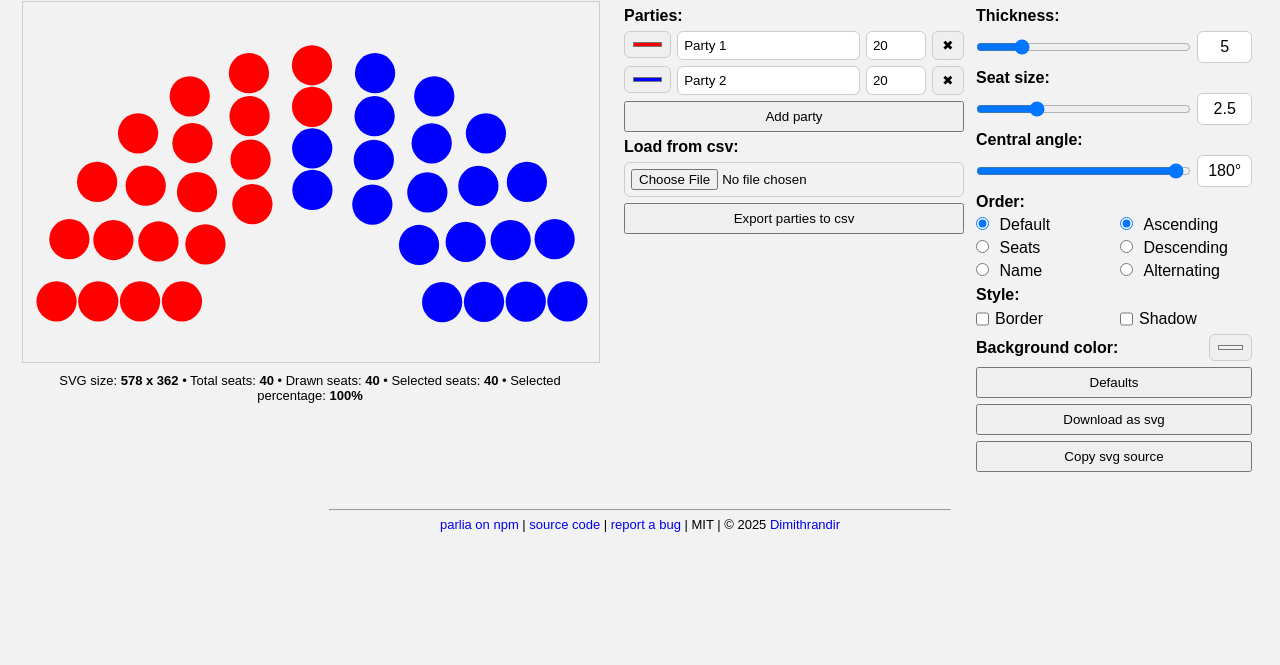
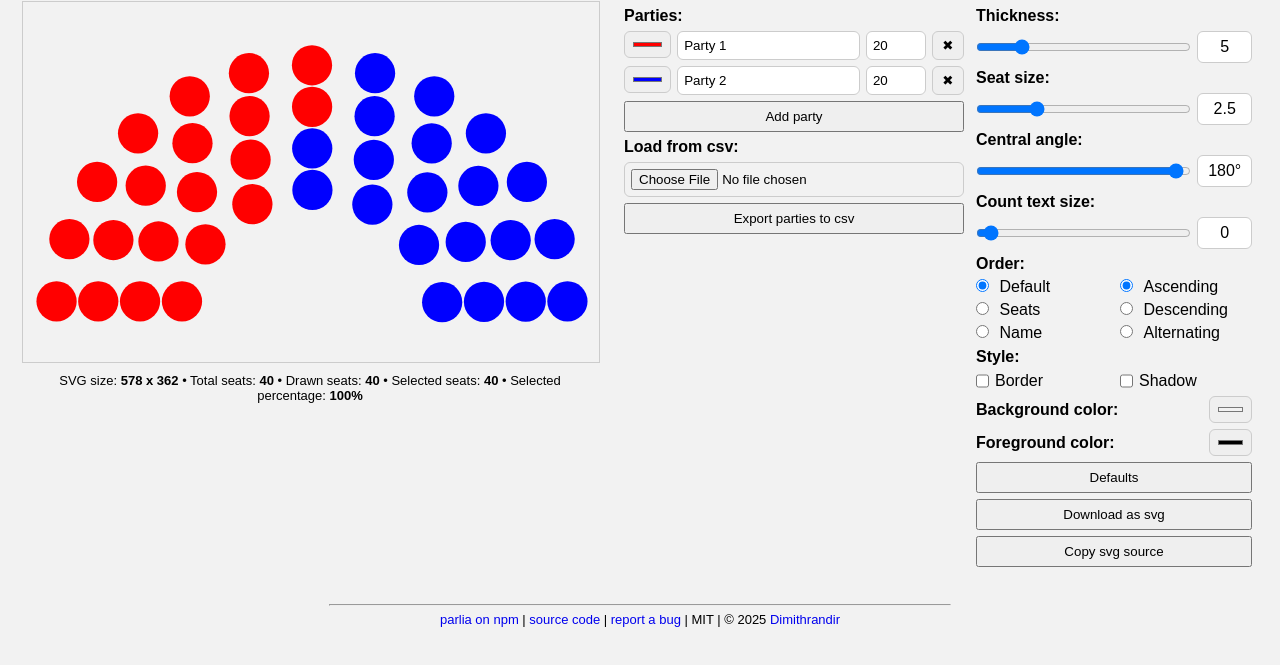
Before and after one commit to Dimithrandir/parlia, a website: page index.html in a window 1280 px wide. Both pictures are taken after a click on the button "Defaults". Shown: the part 55-720 px from the top of the page. Drawn offline with Linux system fonts and the light colour scheme.

Commit message:
feat: add count text controls fix: reset slider inputs on refresh

```diff
--- a/index.html
+++ b/index.html
@@ -40,18 +40,23 @@
 			<div class="settings-container">
 				<label>Thickness:</label>
 				<div class="form-row">
-					<input id="sliderRadius" type="range" min="40" max="100" value="50" class="slider"/>
+					<input id="sliderRadius" type="range" autocomplete="off" min="40" max="100" value="50" class="slider"/>
 					<output id="labelRadius" title="Adjust the thickness of the parliament by changing the ratio of the parliament width to parliament inner radius. A value of 5 means the inner radius of the parliament is 1/5 of its width. Bigger value means bigger parliament.">5</output>
 				</div>
 				<label>Seat size:</label>
 				<div class="form-row">
-					<input id="sliderRatio" type="range" min="20" max="40" value="25" class="slider"/>
+					<input id="sliderRatio" type="range" autocomplete="off" min="20" max="40" value="25" class="slider"/>
 					<output id="labelRatio" title="Adjust the seat size by changing the ratio of the side of a square with area equal to each seat's share of the parliament, to the radius of the actual seat. A value of 2.5 means the ratio of side to radius is 1/2.5. Smaller value means bigger seats.">2.5</output>
 				</div>
 				<label>Central angle:</label>
 				<div class="form-row">
-					<input id="sliderAngle" type="range" min="90" max="180" value="180" class="slider"/>
+					<input id="sliderAngle" type="range" autocomplete="off" min="90" max="180" value="180" class="slider"/>
 					<output id="labelAngle" title="Adjust the central angle of the parliament.">180°</output>
+				</div>
+				<label>Count text size:</label>
+				<div class="form-row">
+					<input id="sliderCount" type="range" autocomplete="off" min="0" max="100" value="0" class="slider"/>
+					<output id="labelCount" title="Adjust the ratio between the count text size and the inner radius of the parliament. A value of 0 mean no count text is displayed (default).">0</output>
 				</div>
 				<label>Order:</label>
 				<div class="form-row">
@@ -91,6 +96,10 @@
 					<label>Background color:</label>
 					<input type="color" id="inputBackground" class="input-background" value="#dddddd"/>
 				</div>
+				<div class="form-row">
+					<label>Foreground color:</label>
+					<input type="color" id="inputForeground" class="input-background" value="#000000"/>
+				</div>
 				<button id="buttonDefaults">Defaults</button>
 				<button id="buttonDownload">Download as svg</button>
 				<button id="buttonCopy">Copy svg source</button>
--- a/script.js
+++ b/script.js
@@ -1,6 +1,6 @@
 var mode = (window.matchMedia && window.matchMedia('(prefers-color-scheme: dark)').matches) ? "dark" : "light";
-// default background and the default first two parties colors
-var defaultColors = mode === "light" ? [Parlia.DEFAULTS.background, "#ff0000", "#0000ff"] : ["#130f1d", "#ee3333", "#66aaaa"];
+// default background/foreground and the default first two parties colors
+var defaultColors = mode === "light" ? [{background: Parlia.DEFAULTS.background, foreground: Parlia.DEFAULTS.foreground}, "#ff0000", "#0000ff"] : [{background: "#130f1d", foreground: "white"}, "#ee3333", "#66aaaa"];
 
 var data = [];
 
@@ -10,7 +10,9 @@ var rDenom = Parlia.DEFAULTS.rDenom;
 var centralAngle = Parlia.DEFAULTS.centralAngle;
 var sortField = Parlia.DEFAULTS.sortField;
 var sortOrder = Parlia.DEFAULTS.sortOrder;
-var background = defaultColors[0];
+var background = defaultColors[0].background;
+var foreground = defaultColors[0].foreground;
+var countTextRatio = Parlia.DEFAULTS.countTextRatio;
 
 
 // elements
@@ -32,12 +34,22 @@ var labelRadius = document.getElementById("labelRadius");
 var sliderRatio = document.getElementById("sliderRatio");
 var labelRatio = document.getElementById("labelRatio");
 
+var sliderAngle = document.getElementById("sliderAngle");
+var labelAngle = document.getElementById("labelAngle");
+
+var sliderCount = document.getElementById("sliderCount");
+var labelCount = document.getElementById("labelCount");
+
 var checkBorder = document.getElementById("checkBorder");
 var checkShadow = document.getElementById("checkShadow");
 
 var inputBackground = document.getElementById("inputBackground");
 
 inputBackground.value = background;
+
+var inputForeground = document.getElementById("inputForeground");
+
+inputForeground.value = foreground;
 
 var modeSwitch = document.getElementById("modeSwitch");
 
@@ -100,6 +112,13 @@ sliderAngle.oninput = function () {
 };
 
 
+sliderCount.oninput = function () {
+	countTextRatio = this.value / 100;
+	labelCount.innerHTML = countTextRatio;
+	redraw();
+};
+
+
 document.getElementById("radioSort").onchange = function(event) {
 	sortField = parseInt(event.target.value);
 	redraw();
@@ -123,23 +142,36 @@ inputBackground.oninput = function() {
 	svg.getElementsByTagName("rect")[0].setAttribute("fill", background);
 };
 
+inputForeground.oninput = function() {
+	foreground = this.value;
+	let textElements = svg.getElementsByTagName("text");
+	if (textElements.length) {
+		textElements[0].setAttribute("fill", foreground);
+	}
+};
+
 
 document.getElementById("buttonDefaults").onclick = function() {
 	rInner = Parlia.DEFAULTS.rInner;
 	rDenom = Parlia.DEFAULTS.rDenom;
 	centralAngle = Parlia.DEFAULTS.centralAngle;
-	sliderRadius.value = Parlia.DEFAULTS.rInner * 10;
-	sliderRatio.value = Parlia.DEFAULTS.rDenom * 10;
-	sliderAngle.value = Parlia.DEFAULTS.centralAngle;
+	countTextRatio = Parlia.DEFAULTS.countTextRatio;
+	sliderRadius.value = rInner * 10;
+	sliderRatio.value = rDenom * 10;
+	sliderAngle.value = centralAngle;
+	sliderCount.value = countTextRatio * 100;
 	labelRadius.innerHTML = rInner;
 	labelRatio.innerHTML = rDenom;
 	labelAngle.innerHTML = centralAngle + "°";
+	labelCount.innerHTML = 0;
 	radioSortDefault.checked = true;
 	radioOrderAscending.checked = true;
 	sortField = sortOrder = 0;
 	checkBorder.checked = checkShadow.checked = false;
-	background = defaultColors[0];
+	background = defaultColors[0].background;
 	inputBackground.value = background;
+	foreground = defaultColors[0].foreground;
+	inputForeground.value = foreground;
 
 	redraw();
 };
@@ -298,7 +330,7 @@ function addNewParty(party = null) {
 // draw the parliament and update elements
 function redraw() {
 
-	let result = Parlia.drawParliament(svg, data, rInner, rDenom, sortField, sortOrder, checkBorder.checked, checkShadow.checked, background, undefined, centralAngle);
+	let result = Parlia.drawParliament(svg, data, rInner, rDenom, sortField, sortOrder, checkBorder.checked, checkShadow.checked, background, undefined, centralAngle, countTextRatio, foreground);
 
 	// status label update
 	let svgRect = svg.getBoundingClientRect();
```
